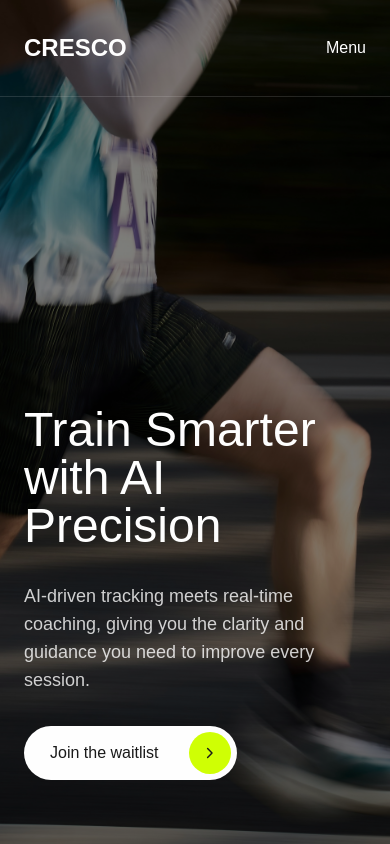
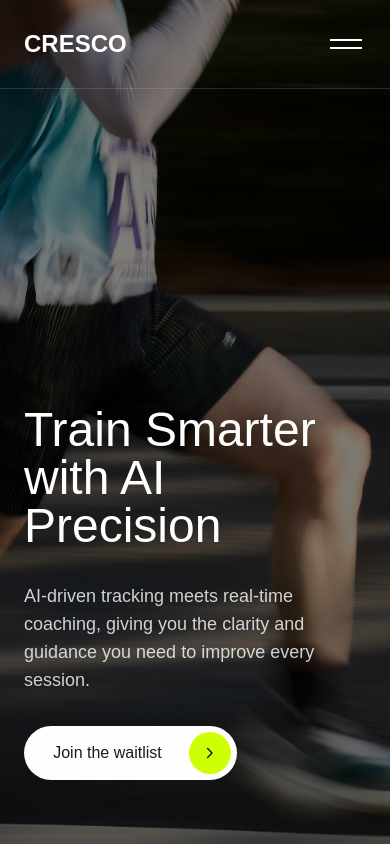
Before and after one commit to Niko21122323/cresco, a Next.js app: page / in a window 390 px wide. Shown: the top 844 px of the page. Built offline with nearby package versions, Linux system fonts and the light colour scheme; a web font is replaced by a local one.

Commit message:
created the mobile menu

```diff
--- a/components/Navbar.tsx
+++ b/components/Navbar.tsx
@@ -1,9 +1,18 @@
 "use client";
 
-import { useState } from "react";
+import { useState, useEffect } from "react";
 import Link from "next/link";
-import { motion, useScroll, useMotionValueEvent } from "framer-motion";
+import {
+  motion,
+  useScroll,
+  useMotionValueEvent,
+  AnimatePresence,
+} from "framer-motion";
 import PrimaryButton from "./buttons/PrimaryButton";
+
+import { FaInstagram } from "react-icons/fa6";
+import { SiTiktok } from "react-icons/si";
+import { GrLinkedinOption } from "react-icons/gr";
 
 const navLinks = [
   { id: 1, label: "About", link: "" },
@@ -12,13 +21,32 @@ const navLinks = [
   { id: 4, label: "FAQ'S", link: "" },
 ];
 
+const socialLinks = [
+  { id: 1, Icon: FaInstagram, url: "https://instagram.com" },
+  { id: 2, Icon: SiTiktok, url: "https://tiktok.com" },
+  { id: 3, Icon: GrLinkedinOption, url: "https://linkedin.com" },
+];
+
 const Navbar = () => {
   const { scrollY } = useScroll();
   const [isHidden, setIsHidden] = useState(false);
   const [isSticky, setIsSticky] = useState(false);
+  const [isOpen, setIsOpen] = useState(false);
+
+  useEffect(() => {
+    if (isOpen) {
+      document.body.style.overflow = "hidden";
+    } else {
+      document.body.style.overflow = "unset";
+    }
+    return () => {
+      document.body.style.overflow = "unset";
+    };
+  }, [isOpen]);
 
   useMotionValueEvent(scrollY, "change", (latest) => {
     const previous = scrollY.getPrevious() ?? 0;
+    if (isOpen) return;
 
     if (latest <= 0) {
       setIsHidden(false);
@@ -34,26 +62,26 @@ const Navbar = () => {
     }
   });
 
-  const navClasses = isSticky
+  const navClasses =
+    isSticky || isOpen
       ? "bg-white border-b border-border"
       : "bg-transparent border-b border-border/15";
 
-  const textClass = isSticky ? "text-dark" : "text-background";
-  const linkClass = isSticky ? "text-dark/90" : "text-background/90";
-  const borderLinkClass = isSticky ? "border-dark" : "border-background";
+  const textClass = isSticky || isOpen ? "text-black" : "text-white";
+  const linkClass = isSticky || isOpen ? "text-black/90" : "text-white/90";
+  const borderLinkClass = isSticky || isOpen ? "border-black" : "border-white";
+  const iconColor = isSticky || isOpen ? "#000" : "#fff";
 
   return (
+    <>
       <motion.nav
         variants={{
           visible: { y: 0 },
           hidden: { y: "-100%" },
         }}
         animate={isHidden ? "hidden" : "visible"}
-      transition={{
-        duration: 0.25,
-        ease: [0.22, 1, 0.36, 1],
-      }}
-      className={`fixed overflow-x-clip top-0 left-0 w-full z-50 py-8 transition-colors duration-300 ${navClasses}`}
+        transition={{ duration: 0.3, ease: [0.22, 1, 0.36, 1] }}
+        className={`fixed top-0 left-0 w-full z-[60] py-6 transition-colors duration-300 ${navClasses}`}
       >
         <div className="container mx-auto px-6">
           <div className="flex items-center justify-between gap-10">
@@ -64,6 +92,7 @@ const Navbar = () => {
                 Cresco
               </h5>
 
+              {/* Desktop Links Restored */}
               <div
                 className={`flex items-center gap-8 xl:gap-12 lg:pl-8 xl:pl-12 border-l transition-colors duration-300 max-lg:hidden ${borderLinkClass}`}
               >
@@ -83,15 +112,90 @@ const Navbar = () => {
               <PrimaryButton
                 title="Join the waitlist"
                 url="/"
-              theme={isSticky ? "dark" : "light"}
+                theme={isSticky || isOpen ? "dark" : "light"}
               />
             </div>
-          <button type="button" className="text-white block lg:hidden">
-            Menu
+
+            <button
+              type="button"
+              onClick={() => setIsOpen(!isOpen)}
+              className="relative z-[70] flex flex-col items-center justify-center w-10 h-10 gap-1.5 lg:hidden"
+              aria-label="Toggle Menu"
+            >
+              <motion.span
+                animate={isOpen ? { rotate: 45, y: 4 } : { rotate: 0, y: 0 }}
+                className="w-8 h-0.5"
+                style={{ backgroundColor: iconColor }}
+              />
+              <motion.span
+                animate={isOpen ? { rotate: -45, y: -4 } : { rotate: 0, y: 0 }}
+                className="w-8 h-0.5"
+                style={{ backgroundColor: iconColor }}
+              />
             </button>
           </div>
         </div>
       </motion.nav>
+
+      <AnimatePresence>
+        {isOpen && (
+          <motion.div
+            initial={{ y: "-100%" }}
+            animate={{ y: 0 }}
+            exit={{ y: "-100%" }}
+            transition={{ duration: 0.5, ease: [0.22, 1, 0.36, 1] }}
+            className="fixed top-0 left-0 w-full max-h-screen overflow-y-auto bg-white border-b border-border z-50 flex flex-col py-10 pt-32 pb-10 shadow-2xl"
+          >
+            <div className="container mx-auto px-6">
+              <div className="flex max-[500px]:flex-col items-start justify-between gap-16">
+                <div className="flex flex-col gap-6">
+                  {navLinks.map((link) => (
+                    <Link
+                      key={link.id}
+                      href={link.link}
+                      onClick={() => setIsOpen(false)}
+                      className="text-lg text-black hover:text-gray-600 transition-colors"
+                    >
+                      {link.label}
+                    </Link>
+                  ))}
+                </div>
+                <div className="flex flex-col gap-2 max-[500px]:w-full">
+                  <div className="grid grid-cols-3 gap-2">
+                    {socialLinks.map((link) => (
+                      <Link
+                        key={link.id}
+                        href={link.url}
+                        className="flex items-center justify-center bg-accent rounded-lg aspect-square"
+                      >
+                        <link.Icon className="text-xl" />
+                      </Link>
+                    ))}
+                  </div>
+                  <PrimaryButton
+                    title="Join the waitlist"
+                    url="/"
+                    theme="dark"
+                  />
+                </div>
+              </div>
+            </div>
+          </motion.div>
+        )}
+      </AnimatePresence>
+
+      <AnimatePresence>
+        {isOpen && (
+          <motion.div
+            initial={{ opacity: 0 }}
+            animate={{ opacity: 1 }}
+            exit={{ opacity: 0 }}
+            onClick={() => setIsOpen(false)}
+            className="fixed inset-0 bg-black/50 z-40 backdrop-blur-sm"
+          />
+        )}
+      </AnimatePresence>
+    </>
   );
 };
 
--- a/components/buttons/PrimaryButton.tsx
+++ b/components/buttons/PrimaryButton.tsx
@@ -16,7 +16,7 @@ const PrimaryButton = ({
       className={`relative flex items-center w-full p-1.5 rounded-full overflow-hidden group ${theme === "dark" ? "bg-dark" : "bg-background"}`}
     >
       <span
-        className={`relative w-full whitespace-nowrap pl-5 pr-6 z-10 ${theme === "dark" ? "text-background" : "text-dark"}`}
+        className={`relative w-full whitespace-nowrap pl-5 pr-6 text-center z-10 ${theme === "dark" ? "text-background" : "text-dark"}`}
       >
         {title}
       </span>
```
Lines whose indentation alone changed are shown as unchanged.
